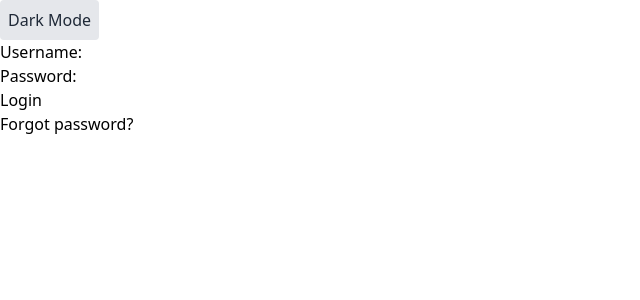
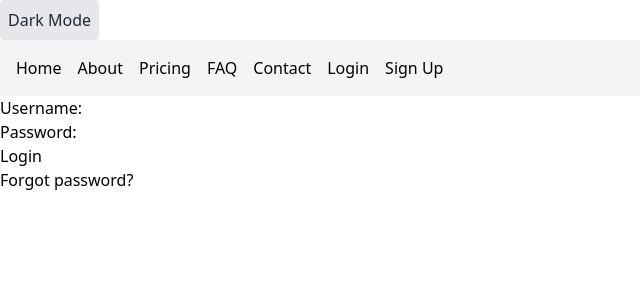
Before and after one commit to falcontradeai/falcontradeai, a Next.js app in the folder frontend/: page /login in a window 1280 px wide. Shown: the top 300 px of the page, without its empty margins (0-640 px from the left). Built offline with nearby package versions, Linux system fonts and the light colour scheme; no server answers.

Commit message:
Add public landing pages and navigation

```diff
--- /dev/null
+++ b/frontend/components/PublicNav.js
@@ -0,0 +1,15 @@
+import Link from 'next/link';
+
+export default function PublicNav() {
+  return (
+    <nav className="p-4 space-x-4 bg-gray-100 dark:bg-gray-800">
+      <Link href="/">Home</Link>
+      <Link href="/about">About</Link>
+      <Link href="/pricing">Pricing</Link>
+      <Link href="/faq">FAQ</Link>
+      <Link href="/contact">Contact</Link>
+      <Link href="/login">Login</Link>
+      <Link href="/signup">Sign Up</Link>
+    </nav>
+  );
+}
--- a/frontend/pages/_app.js
+++ b/frontend/pages/_app.js
@@ -1,14 +1,23 @@
 import '../styles/globals.css';
-import { AuthProvider } from '../contexts/AuthContext';
+import { AuthProvider, useAuth } from '../contexts/AuthContext';
 import ThemeToggle from '../components/ThemeToggle';
+import PublicNav from '../components/PublicNav';
+
+function AppContent({ Component, pageProps }) {
+  const { token } = useAuth();
+  return (
+    <div className="min-h-screen bg-white dark:bg-gray-900 text-black dark:text-white">
+      <ThemeToggle />
+      {!token && <PublicNav />}
+      <Component {...pageProps} />
+    </div>
+  );
+}
 
 export default function MyApp({ Component, pageProps }) {
   return (
     <AuthProvider>
-      <div className="min-h-screen bg-white dark:bg-gray-900 text-black dark:text-white">
-        <ThemeToggle />
-        <Component {...pageProps} />
-      </div>
+      <AppContent Component={Component} pageProps={pageProps} />
     </AuthProvider>
   );
 }
--- /dev/null
+++ b/frontend/pages/about.js
@@ -0,0 +1,8 @@
+export default function About() {
+  return (
+    <div className="p-8">
+      <h1 className="text-2xl mb-4">About FalconTrade</h1>
+      <p>FalconTrade helps you stay informed and manage your investments with ease.</p>
+    </div>
+  );
+}
--- /dev/null
+++ b/frontend/pages/contact.js
@@ -0,0 +1,8 @@
+export default function Contact() {
+  return (
+    <div className="p-8">
+      <h1 className="text-2xl mb-4">Contact Us</h1>
+      <p>Get in touch with the FalconTrade team.</p>
+    </div>
+  );
+}
--- /dev/null
+++ b/frontend/pages/faq.js
@@ -0,0 +1,8 @@
+export default function FAQ() {
+  return (
+    <div className="p-8">
+      <h1 className="text-2xl mb-4">Frequently Asked Questions</h1>
+      <p>Find answers to common questions about FalconTrade.</p>
+    </div>
+  );
+}
--- a/frontend/pages/index.js
+++ b/frontend/pages/index.js
@@ -1,20 +1,24 @@
-import { useEffect } from 'react';
-import { useRouter } from 'next/router';
-import { useAuth } from '../contexts/AuthContext';
+import Link from 'next/link';
 
 export default function Home() {
-  const { token } = useAuth();
-  const router = useRouter();
-
-  useEffect(() => {
-    if (!token) {
-      router.replace('/login');
-    }
-  }, [token, router]);
-
-  if (!token) {
-    return null;
-  }
-
-  return <h1>FalconTrade Frontend is running</h1>;
+  return (
+    <div className="p-8">
+      <h1 className="text-4xl mb-4">Welcome to FalconTrade</h1>
+      <p className="mb-4">Track the markets and manage your portfolio with ease.</p>
+      <ul className="list-disc pl-5 space-y-2">
+        <li>
+          <Link href="/about">Learn more about us</Link>
+        </li>
+        <li>
+          <Link href="/pricing">View pricing plans</Link>
+        </li>
+        <li>
+          <Link href="/faq">Read our FAQ</Link>
+        </li>
+        <li>
+          <Link href="/contact">Contact us</Link>
+        </li>
+      </ul>
+    </div>
+  );
 }
--- /dev/null
+++ b/frontend/pages/pricing.js
@@ -0,0 +1,8 @@
+export default function Pricing() {
+  return (
+    <div className="p-8">
+      <h1 className="text-2xl mb-4">Pricing</h1>
+      <p>Choose a plan that fits your trading needs.</p>
+    </div>
+  );
+}
```
